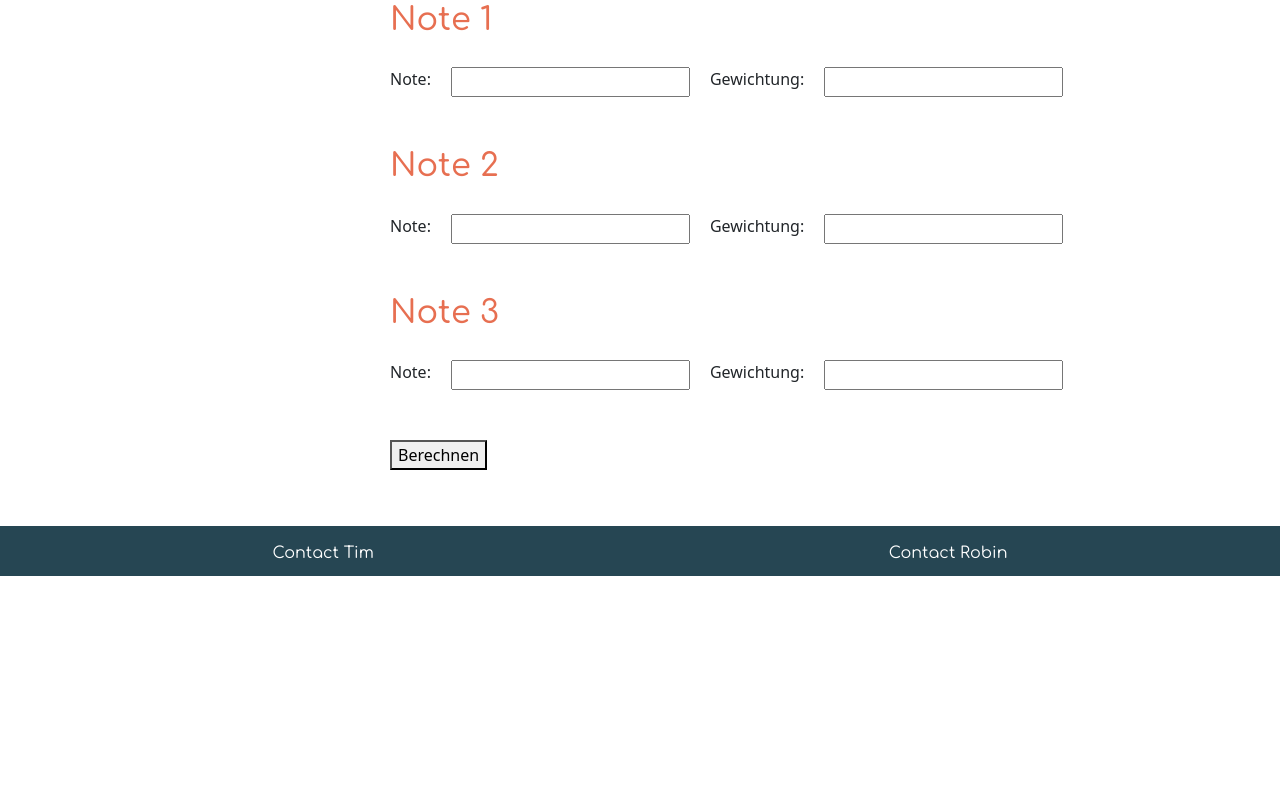
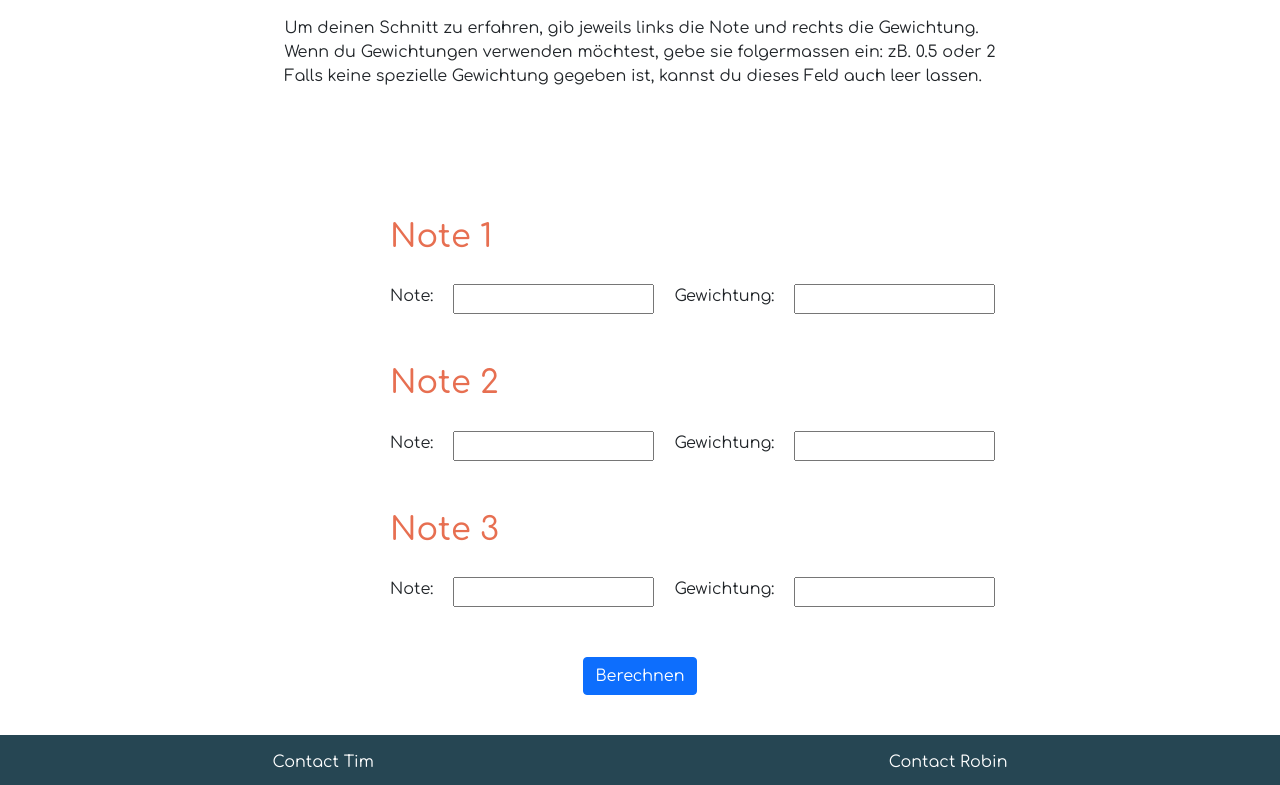
Before and after one commit to neherr/lb02_tim_robin, a plain HTML site: page notenschnitt.html in a window 1280 px wide. Shown: the part 165-950 px from the top of the page. Before the commit the page ends 800 px from the top, so only its background shows below. Drawn offline with nearby package versions, Linux system fonts and the light colour scheme.

Commit message:
portrait gefixt, notenschnitt angepasst

```diff
--- a/css/style.css
+++ b/css/style.css
@@ -1,3 +1,6 @@
+body{
+    font-family: comfortaa;
+}
 .footer{
     display: flex;
     justify-content: space-around;
@@ -82,7 +85,7 @@ h3{
  .untertitel-text{
      display: flex;
      justify-content: center;
-     margin: 0px 0px 100px 0px;
+     margin: 30px 0px 30px 0px;
  }
 /* alli 4 carousel */
 .carousel-item{
@@ -261,6 +264,7 @@ video{
     justify-content: space-around;
 }
 
+
 .div_picture {
     margin-left: 50px;
 }
@@ -269,8 +273,11 @@ video{
     justify-content: space-around;
 }
 
-.rechner-button{
+
+.button-span{
     margin-top: 50px;
+    display: flex;
+    justify-content: center;
 }
 .notenrechner {
     display: flex;
--- a/notenschnitt.html
+++ b/notenschnitt.html
@@ -8,20 +8,7 @@
     <link rel="stylesheet" href="css/style.css">
     <link href="https://fonts.googleapis.com/css2?family=Comfortaa:wght@300;400;500;600;700&display=swap" rel="stylesheet">
 
-    <script>
-        let note1 = 0, note2 = 0, note3 = 0;
-        let gewichtung1 = 1, gewichtung2 = 1, gewichtung3 = 1;
-        let resultat = 0;
 
-        function note_berechnen(){
-        note1 = document.getElementById("note-1").value;
-        note2 = document.getElementById("note-2").value;
-        note3 = document.getElementById("note-3").value;
-        resultat = ((note1*gewichtung1)+(note2*gewichtung2)+(note3*gewichtung3))/(gewichtung1+gewichtung2+gewichtung3);
-        alert(resultat);
-        }
-
-    </script>
 </head>
 <body>
     <nav class="navbar navbar-expand-lg navbar-dark" style="background-color: #264653;">
@@ -48,12 +35,18 @@
         </div>
     </nav>
 
+    <main>
+        <header>
+            <h1 class="startseite-header">Notenschnitt berechnen</h1>
+        </header>
+        <p class="untertitel-text">
+            Um deinen Schnitt zu erfahren, gib jeweils links die Note und rechts die Gewichtung. <br>
+            Wenn du Gewichtungen verwenden möchtest, gebe sie folgermassen ein: zB. 0.5 oder 2 <br>
+            Falls keine spezielle Gewichtung gegeben ist, kannst du dieses Feld auch leer lassen.
+        </p>
 
-    <main>
         <div id="rechner" class="rechner-feld">
             <form style="margin-top: 50px; width: 500px">
-
-
                <h2 class="noten"><label>Note 1</label></h2>
                 <div class="notennn">
                 <label class="gewichtung"> Note:</label>
@@ -91,18 +84,39 @@
                     </div>
 
 
-                <button onclick="note_berechnen()" class="rechner-button">Berechnen</button>
-                    <p id="resultat"></p>
+
             </form>
+
         </div>
+        <span class="button-span">
+            <button onclick="note_berechnen()" class="rechner-button btn btn-primary">Berechnen</button>
+        </span>
     </main>
+
+    <script>
+        function note_berechnen(){
+            let note1 = 0, note2 = 0, note3 = 0;
+            let gewichtung1 = 1, gewichtung2 = 1, gewichtung3 = 1;
+            let resultat = 0;
+
+            note1 = document.getElementById("note-1").value;
+            note2 = document.getElementById("note-2").value;
+            note3 = document.getElementById("note-3").value;
+            resultat = ((note1*gewichtung1)+(note2*gewichtung2)+(note3*gewichtung3))/(gewichtung1+gewichtung2+gewichtung3);
+
+            alert("Dein Notenschnitt beträgt: "+resultat);
+
+
+        }
+    </script>
+
     <footer class="footer">
         <a class="footer-a" href="mailto:federspielt@bzz.ch">Contact Tim</a>
         <a class="footer-a" href="mailto:contact@robinneher.ch">Contact Robin</a>
     </footer>
-
     <script src="https://cdn.jsdelivr.net/npm/@popperjs/core@2.9.2/dist/umd/popper.min.js" ></script>
     <script src="https://ajax.googleapis.com/ajax/libs/jquery/3.6.0/jquery.min.js"></script>
     <script src="js/bootstrap.js"></script>
+
 </body>
 </html>
```
Also changed, not shown: about.html (+0 -5 lines), index.html (+2 -2 lines), images/portrait.PNG. Lines whose indentation alone changed are shown as unchanged.
